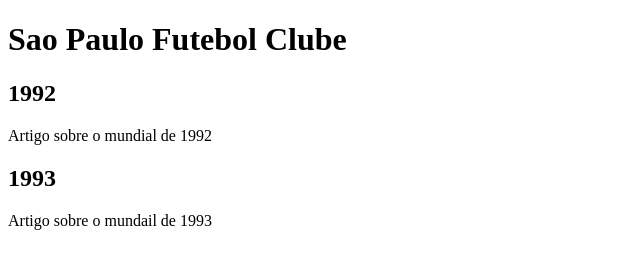
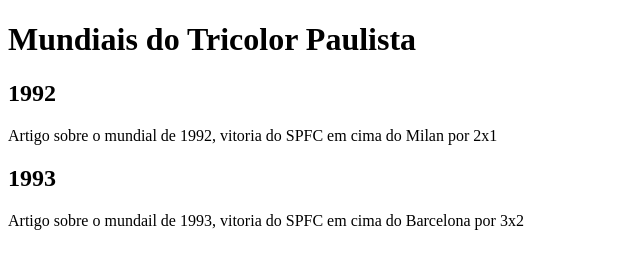
Before and after one commit to ferreiravictor/projeto-site, a plain HTML site: page index.html in a window 1280 px wide. Shown: the whole page, without its empty margins (0-640 px from the left). Drawn offline with Linux system fonts and the light colour scheme.

Commit message:
2ºversão do conteudo

```diff
--- a/index.html
+++ b/index.html
@@ -8,15 +8,15 @@
 <body>
     <main>
         <header>
-            <h1>Sao Paulo Futebol Clube</h1>
+            <h1>Mundiais do Tricolor Paulista</h1>
         </header>
         <article>
             <h2>1992</h2>
-            <p>Artigo sobre o mundial de 1992</p>
+            <p>Artigo sobre o mundial de 1992, vitoria do SPFC em cima do Milan por 2x1</p>
         </article>
         <article>
             <h2>1993</h2>
-            <p>Artigo sobre o mundail de 1993</p>
+            <p>Artigo sobre o mundail de 1993, vitoria do SPFC em cima do Barcelona por 3x2</p>
         </article>
     </main>
 </body>
```
